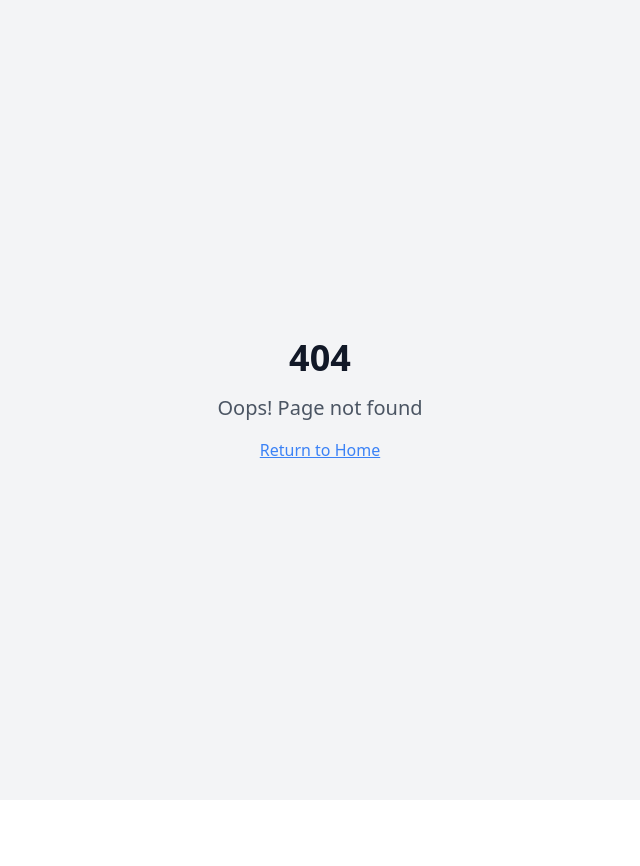
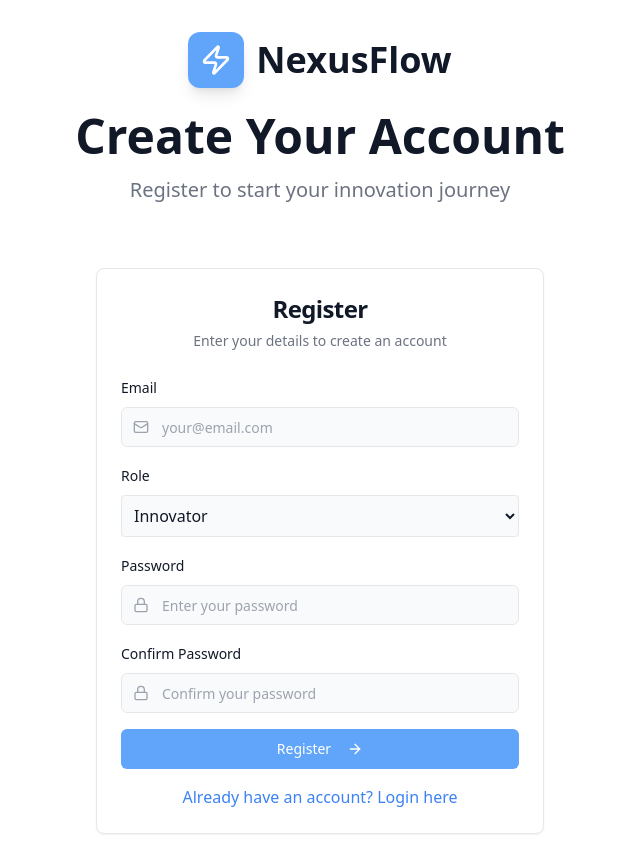
Before and after one commit to Queso5/CTR-ALT-ELITE, a React (Vite) app: page /register in a window 1280 px wide. Before the commit this address had no page. Shown: the whole page, without its empty margins (320-960 px from the left). Before the commit the page ends 800 px from the top, so only its background shows below. Built offline with nearby package versions, Linux system fonts and the light colour scheme.

Commit message:
added registration

```diff
--- a/package.json
+++ b/package.json
@@ -45,6 +45,7 @@
     "cmdk": "^1.0.0",
     "date-fns": "^3.6.0",
     "embla-carousel-react": "^8.3.0",
+    "firebase": "^12.0.0",
     "input-otp": "^1.2.4",
     "lucide-react": "^0.462.0",
     "next-themes": "^0.3.0",
--- a/src/App.tsx
+++ b/src/App.tsx
@@ -9,6 +9,7 @@ import KanbanBoard from "./components/KanbanBoard";
 import Admin from "./pages/Admin";
 // import Demo from "./pages/Demo";
 import NotFound from "./pages/NotFound";
+import RegisterPage from "./components/RegisterPage";
 
 const queryClient = new QueryClient();
 
@@ -23,6 +24,7 @@ const App = () => (
           <Route path="/kanban" element={<KanbanBoard />} />
           <Route path="/dashboard" element={<KanbanBoard />} />
           <Route path="/admin" element={<Admin />} />
+          <Route path="/register" element={<RegisterPage />} />
           {/* <Route path="/demo" element={<Demo />} /> */}
           <Route path="*" element={<NotFound />} />
         </Routes>
--- a/src/components/LandingPage.tsx
+++ b/src/components/LandingPage.tsx
@@ -1,4 +1,6 @@
 import { useState } from "react";
+import { getAuth, signInWithEmailAndPassword } from "firebase/auth";
+import { auth } from "../lib/firebase"; // Adjust path if needed
 import { useNavigate } from "react-router-dom";
 import { Button } from "@/components/ui/button";
 import { Card, CardContent, CardDescription, CardHeader, CardTitle } from "@/components/ui/card";
@@ -12,17 +14,36 @@ const LandingPage = () => {
   const [email, setEmail] = useState("");
   const [password, setPassword] = useState("");
 
-  const handleLoginSubmit = (e: React.FormEvent) => {
+  // Firebase Auth sign-in and pass real ID token to backend
+  const handleLoginSubmit = async (e: React.FormEvent) => {
     e.preventDefault();
     if (email && password) {
       if (activeTab === 'innovator') {
-        if (email.includes("admin")) {
-          navigate("/admin");
-        } else {
-          navigate("/dashboard");
+        try {
+          // Sign in with Firebase Auth
+          const userCredential = await signInWithEmailAndPassword(auth, email, password);
+          const idToken = await userCredential.user.getIdToken();
+          console.log("ID Token:", idToken); // Copy this from browser console for Postman
+
+          // Call backend API for authentication
+          const response = await fetch('https://us-central1-nexusflow-5c857.cloudfunctions.net/verify_token_and_role', {
+            method: 'POST',
+            headers: { 'Content-Type': 'application/json' },
+            body: JSON.stringify({ idToken, role: 'innovator' })
+          });
+          const data = await response.json();
+          console.log("Backend response:", data); // Log backend response
+          if (response.ok && data.status === 'success') {
+            navigate('/dashboard');
+          } else {
+            alert(data.error || 'Login failed');
+          }
+        } catch (err) {
+          console.log("Login error:", err); // Log login error
+          alert('Authentication failed');
         }
       } else {
-        navigate("/dashboard");
+        navigate('/dashboard');
       }
     }
   };
@@ -47,7 +68,7 @@ const LandingPage = () => {
               Innovation Made Easy
             </h2>
             <p className="text-xl text-gray-500">
-              track ideas, collaborate with teams, and bring your innovations to life
+              Track ideas, collaborate with teams, and bring your innovations to life
             </p>
           </div>
         </header>
@@ -117,6 +138,9 @@ const LandingPage = () => {
                   <ArrowRight className="ml-2 h-4 w-4" />
                 </Button>
               </form>
+              <div className="text-center mt-4">
+                <a href="/register" className="text-blue-500 hover:underline">Don't have an account? Register here</a>
+              </div>
             </CardContent>
           </Card>
         </div>
--- /dev/null
+++ b/src/components/RegisterPage.tsx
@@ -0,0 +1,160 @@
+import { useState } from "react";
+import { createUserWithEmailAndPassword } from "firebase/auth";
+import { auth } from "../lib/firebase";
+import { getFirestore, doc, setDoc } from "firebase/firestore";
+import { useNavigate } from "react-router-dom";
+import { Button } from "@/components/ui/button";
+import { Card, CardContent, CardDescription, CardHeader, CardTitle } from "@/components/ui/card";
+import { Input } from "@/components/ui/input";
+import { Label } from "@/components/ui/label";
+import { Zap, ArrowRight, Mail, Lock } from "lucide-react";
+
+const RegisterPage = () => {
+  const navigate = useNavigate();
+  const [email, setEmail] = useState("");
+  const [role, setRole] = useState("innovator");
+  const [password, setPassword] = useState("");
+  const [confirmPassword, setConfirmPassword] = useState("");
+  const [error, setError] = useState("");
+  const db = getFirestore();
+
+  const handleRegisterSubmit = async (e: React.FormEvent) => {
+    e.preventDefault();
+    setError("");
+    if (password !== confirmPassword) {
+      setError("Passwords do not match");
+      return;
+    }
+    try {
+      const userCredential = await createUserWithEmailAndPassword(auth, email, password);
+      const uid = userCredential.user.uid;
+      // Store role in Firestore
+      try {
+        await setDoc(doc(db, "user_roles", uid), {
+          email,
+          role
+        });
+      } catch (firestoreErr: any) {
+        console.error("Firestore write error:", firestoreErr);
+        setError("Firestore write failed: " + (firestoreErr.message || firestoreErr));
+        return;
+      }
+      navigate("/dashboard");
+    } catch (err: any) {
+      console.error("Auth error:", err);
+      setError(err.message || "Registration failed");
+    }
+  };
+
+  return (
+    <div className="min-h-screen bg-white">
+      <div className="relative z-10 container mx-auto px-4 py-8">
+        <header className="text-center mb-16">
+          <div className="flex items-center justify-center mb-6">
+            <div className="flex items-center gap-3">
+              <div className="p-3 bg-blue-400 rounded-xl shadow-lg">
+                <Zap className="h-8 w-8 text-white" />
+              </div>
+              <h1 className="text-4xl font-bold text-gray-900">NexusFlow</h1>
+            </div>
+          </div>
+          <div className="max-w-2xl mx-auto">
+            <h2 className="text-3xl md:text-5xl font-bold text-gray-900 mb-4">
+              Create Your Account
+            </h2>
+            <p className="text-xl text-gray-500">
+              Register to start your innovation journey
+            </p>
+          </div>
+        </header>
+        <div className="max-w-md mx-auto">
+          <Card className="border border-gray-200 bg-white">
+            <CardHeader className="text-center">
+              <CardTitle className="text-2xl text-gray-900">Register</CardTitle>
+              <CardDescription className="text-gray-500">
+                Enter your details to create an account
+              </CardDescription>
+            </CardHeader>
+            <CardContent>
+              <form onSubmit={handleRegisterSubmit} className="space-y-4">
+                <div className="space-y-2">
+                  <Label htmlFor="register-email" className="text-gray-900">Email</Label>
+                  <div className="relative">
+                    <Mail className="absolute left-3 top-3 h-4 w-4 text-gray-400" />
+                    <Input
+                      id="register-email"
+                      type="email"
+                      placeholder="your@email.com"
+                      className="pl-10 bg-gray-50 border-gray-200 text-gray-900 placeholder:text-gray-400"
+                      value={email}
+                      onChange={e => setEmail(e.target.value)}
+                      required
+                    />
+                  </div>
+                </div>
+                <div className="space-y-2">
+                  <Label htmlFor="register-role" className="text-gray-900">Role</Label>
+                  <select
+                    id="register-role"
+                    className="w-full p-2 border border-gray-200 rounded bg-gray-50 text-gray-900"
+                    value={role}
+                    onChange={e => setRole(e.target.value)}
+                    required
+                  >
+                    <option value="innovator">Innovator</option>
+                    <option value="investor">Investor</option>
+                  </select>
+                </div>
+                <div className="space-y-2">
+                  <Label htmlFor="register-password" className="text-gray-900">Password</Label>
+                  <div className="relative">
+                    <Lock className="absolute left-3 top-3 h-4 w-4 text-gray-400" />
+                    <Input
+                      id="register-password"
+                      type="password"
+                      placeholder="Enter your password"
+                      className="pl-10 bg-gray-50 border-gray-200 text-gray-900 placeholder:text-gray-400"
+                      value={password}
+                      onChange={e => setPassword(e.target.value)}
+                      required
+                    />
+                  </div>
+                </div>
+                <div className="space-y-2">
+                  <Label htmlFor="register-confirm-password" className="text-gray-900">Confirm Password</Label>
+                  <div className="relative">
+                    <Lock className="absolute left-3 top-3 h-4 w-4 text-gray-400" />
+                    <Input
+                      id="register-confirm-password"
+                      type="password"
+                      placeholder="Confirm your password"
+                      className="pl-10 bg-gray-50 border-gray-200 text-gray-900 placeholder:text-gray-400"
+                      value={confirmPassword}
+                      onChange={e => setConfirmPassword(e.target.value)}
+                      required
+                    />
+                  </div>
+                </div>
+                {error && (
+                  <div className="text-red-500 text-sm text-center">{error}</div>
+                )}
+                <Button
+                  type="submit"
+                  className="w-full bg-blue-400 hover:bg-blue-500 text-white font-medium py-2.5 transition"
+                >
+                  Register
+                  <ArrowRight className="ml-2 h-4 w-4" />
+                </Button>
+              </form>
+              <div className="text-center mt-4">
+                <a href="/" className="text-blue-500 hover:underline">Already have an account? Login here</a>
+              </div>
+            </CardContent>
+          </Card>
+        </div>
+      </div>
+    </div>
+  );
+};
+
+export default RegisterPage;
--- /dev/null
+++ b/src/lib/firebase.ts
@@ -0,0 +1,23 @@
+
+import { initializeApp } from "firebase/app";
+import { getAuth } from "firebase/auth";
+
+const firebaseConfig = {
+apiKey: "AIzaSyDPWuhJRSZNUBaQEb-P8y7w-ph-54qr0to",
+
+  authDomain: "nexusflow-5c857.firebaseapp.com",
+
+  projectId: "nexusflow-5c857",
+
+  storageBucket: "nexusflow-5c857.firebasestorage.app",
+
+  messagingSenderId: "627218883229",
+
+  appId: "1:627218883229:web:99d3b0e9799bd8e66cea74",
+
+  measurementId: "G-960DY512F5"
+
+};
+
+const app = initializeApp(firebaseConfig);
+export const auth = getAuth(app);
```
Also changed, not shown: 1 other file (tests, documents, lock files or other folders).
